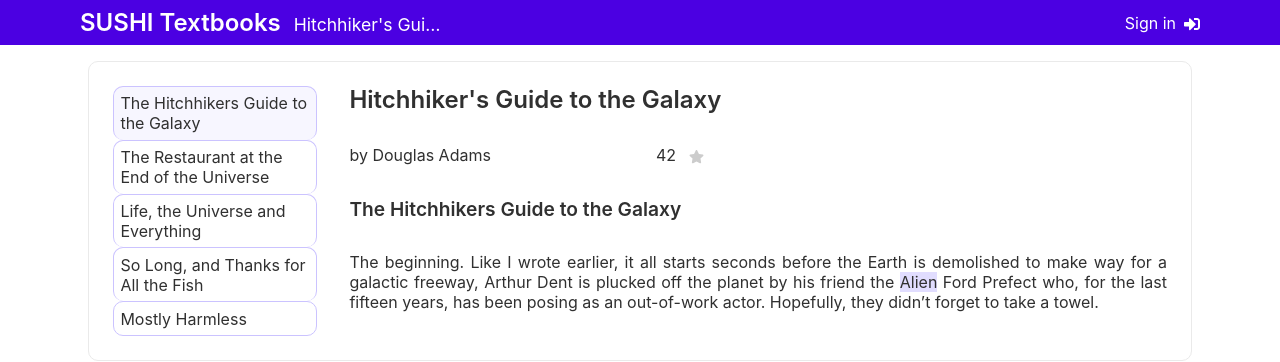
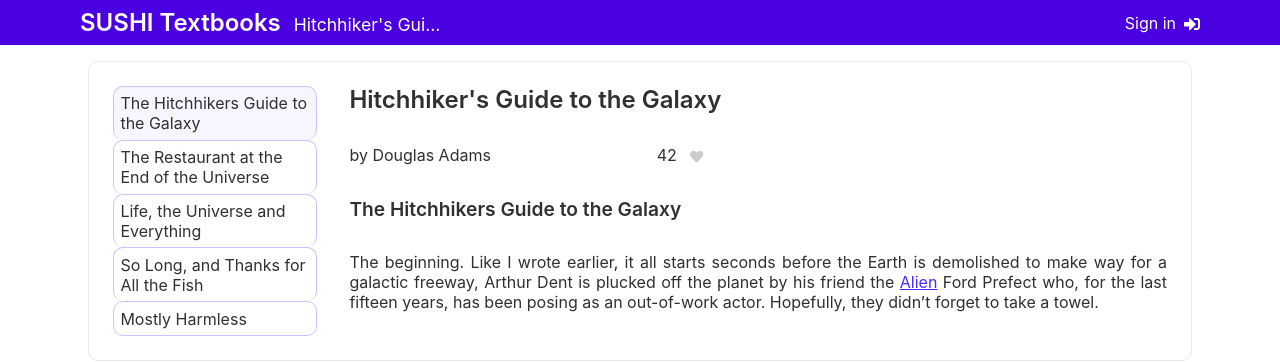
Before and after one commit to hoskra/sushi-next, a Next.js app: page /textbooks/12 in a window 1280 px wide. Shown: the top 362 px of the page. Built offline with nearby package versions, Linux system fonts and the light colour scheme.

Commit message:
fix: rating, delete, add new page, collaborators hover, term underlined

```diff
--- a/components/StarRating.js
+++ b/components/StarRating.js
@@ -1,7 +1,7 @@
 import React, { useState } from "react";
 import styles from '../styles/Textbook.module.scss'
 import { FontAwesomeIcon } from '@fortawesome/react-fontawesome'
-import { faStar } from '@fortawesome/free-solid-svg-icons'
+import { faHeart } from '@fortawesome/free-solid-svg-icons'
 import { useSelector } from 'react-redux'
 import { addStar, removeStar } from "../redux/textbookSlice";
 import { useDispatch } from "react-redux";
@@ -28,7 +28,7 @@
             className={isSet ? styles.on : styles.off}
             onClick={() => loggedIn && processRating()}
           >
-           <FontAwesomeIcon icon={faStar} />
+           <FontAwesomeIcon icon={faHeart} />
           </button>
       </span>
   );
--- a/components/TextbookCard.js
+++ b/components/TextbookCard.js
@@ -3,7 +3,8 @@
 import Link from 'next/link'
 
 import {FontAwesomeIcon} from '@fortawesome/react-fontawesome'
-import {faStar as farFaStar} from '@fortawesome/free-regular-svg-icons'
+import {faHeart as farFaStar} from '@fortawesome/free-regular-svg-icons'
+import  StarRating  from './StarRating'
 
 export default function TextbookCard(props) {
   return (
@@ -17,7 +18,7 @@
             <a>{props.data.title}</a>
           </Link>
         </span>
-      <span className={styles.stars}>{props.data.stars}<FontAwesomeIcon icon={farFaStar}/></span>
+      <span className={styles.stars}><StarRating id={props.data.id}/></span>
       <span className={styles.author}>
         <Link href={{
                 pathname: '/user/[id]',
--- a/components/TextbookMenu.js
+++ b/components/TextbookMenu.js
@@ -52,7 +52,7 @@
 
           <div className={styles.group}>
             Collaborators
-            <FontAwesomeIcon icon={faUserPlus} size="2x" onClick={(e) => enableModal(e)} />
+            <FontAwesomeIcon className={styles.icons} icon={faUserPlus} size="2x" onClick={(e) => enableModal(e)} />
           </div>
 
           <div className={styles.group}>
@@ -62,6 +62,15 @@
         </>
       }
       <ul className={`${styles.pageMenu} ${isEdit ? styles.pageMenuEdit : ''}`}>
+      {isEdit &&
+        <li  className={pages.lenght === activeItem ? styles.active : ''}
+          onClick={() => {
+            // setActiveItem(pages.lenght);
+            // sendPageName("New Page");
+            setId(pages.lenght);
+        }} >
+          New Page <FontAwesomeIcon icon={faPlus} />
+        </li> }
         {
           pages.map((page, index) => (
             <li key={index}
@@ -75,22 +84,14 @@
             </li>
           ))
         }
-      {isEdit &&
-        <li  className={pages.lenght === activeItem ? styles.active : ''}
-          onClick={() => {
-            // setActiveItem(pages.lenght);
-            // sendPageName("New Page");
-            setId(pages.lenght);
-        }} >
-          New Page <FontAwesomeIcon icon={faPlus} />
-        </li> }
+
       </ul>
       {isEdit &&
         <div className={styles.action}>
           <Link href="/vocabulary" passHref>
             <button className={"sushi-button " + styles.vocabulary }>Vocabulary</button>
           </Link>
-          <button className={"sushi-button " + styles.delete } onClick={(e) => { enableDeleteModal(e); }}> Delete</button>
+          <button className="sushi-button" onClick={(e) => { enableDeleteModal(e); }}> Delete textbook</button>
           <SushiModal isOpen={deleteModalIsOpen} closeModal={(e) => disableDeleteModal(e)} title={`Delete textbook?`}>
             <DeleteTextbook id={textbook.id} disableDeleteModal={disableDeleteModal} />
           </SushiModal>
--- a/pages/textbooks/edit/[id].js
+++ b/pages/textbooks/edit/[id].js
@@ -94,7 +94,7 @@
                 <button onClick={() => {
                   setId(0);
                 }}
-                className={"sushi-button " + styles.cancel }  style={{ marginRight: '0.5em' }} >Cancel</button>
+                className="sushi-button "  style={{ marginRight: '0.5em' }} >Cancel</button>
               </div>
             </>
             :
@@ -105,7 +105,7 @@
                 }}>Save</button>
               </Link>
               <Link passHref href={"/textbooks/edit/" + textbook.id} >
-                <button className={"sushi-button " + styles.delete } style={{ marginRight: '0.5em' }}
+                <button className="sushi-button " style={{ marginRight: '0.5em' }}
                   onClick={()=> {
                     deletePageFromTextbook();
                     setId(0);
--- a/styles/Textbook.module.scss
+++ b/styles/Textbook.module.scss
@@ -107,7 +107,9 @@
       margin: 0;
     }
     .term {
-      background-color:lighten($color: $secondary-color, $amount: 35%);
+     // background-color:lighten($color: $secondary-color, $amount: 40%);
+      color: $secondary-color;
+      text-decoration: underline;
       &:hover {
         cursor: pointer;
       }
--- a/styles/TextbookMenu.module.scss
+++ b/styles/TextbookMenu.module.scss
@@ -1,4 +1,10 @@
 @import './variables.module.scss';
+
+.icons:hover {
+  // Your code here
+  opacity: .5;
+  cursor: pointer;
+}
 
 .menu {
   h1 {
```
